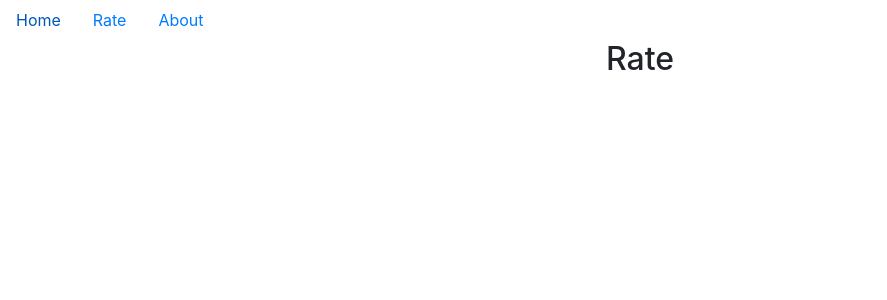
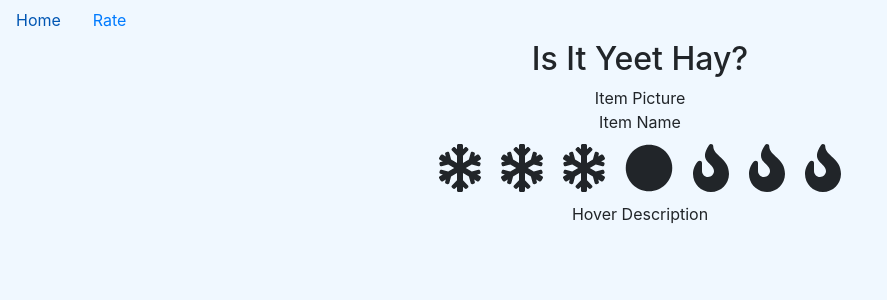
Before and after one commit to moogleberry/yeethay-ui, a React (Create React App) app: page /rate in a window 1280 px wide. Shown: the top 300 px of the page, without its empty margins (0-887 px from the left). Built offline with nearby package versions, Linux system fonts and the light colour scheme.

Commit message:
trying fontawesome in react

```diff
--- a/package.json
+++ b/package.json
@@ -3,6 +3,9 @@
   "version": "0.1.0",
   "private": true,
   "dependencies": {
+    "@fortawesome/fontawesome-svg-core": "^1.2.29",
+    "@fortawesome/free-solid-svg-icons": "^5.13.1",
+    "@fortawesome/react-fontawesome": "^0.1.11",
     "bootstrap": "^4.5.0",
     "font-awesome": "^4.7.0",
     "jquery": "^3.5.1",
--- a/public/index.html
+++ b/public/index.html
@@ -26,7 +26,7 @@
     -->
     <title>Is it Yeet Hay?</title>
   </head>
-  <body>
+  <body style='background-color: aliceblue'>
     <noscript>You need to enable JavaScript to run this app.</noscript>
     <div id="root"></div>
     <!--
--- a/src/Main.js
+++ b/src/Main.js
@@ -3,14 +3,12 @@ import { Switch, Route } from 'react-router-dom';
 
 import Home from './pages/Home/Home.js';
 import Rate from './pages/Rate/Rate.js';
-import About from './pages/About/About.js';
 
 const Main = () => {
   return (
     <Switch> {/* The Switch decides which component to show based on the current URL.*/}
       <Route exact path='/' component={Home}></Route>
       <Route exact path='/rate' component={Rate}></Route>
-      <Route exact path='/about' component={About}></Route>
     </Switch>
   );
 }
--- a/src/Navigation.js
+++ b/src/Navigation.js
@@ -10,9 +10,6 @@ const Navigation = () => (
       <li className='nav-item'>
       	<NavLink className='nav-link' to='/rate'>Rate</NavLink>
       </li>
-      <li className='nav-item'>
-      	<NavLink className='nav-link' to='/about'>About</NavLink>
-      </li>
     </ul>
   </nav>
 );
--- /dev/null
+++ b/src/components/ItemPanel/ItemPanel.js
@@ -0,0 +1,17 @@
+import React from 'react';
+
+const ItemPanel = () => (
+  <div>
+
+  	<div>
+    	Item Picture
+    </div>
+
+    <div>
+    	Item Name
+    </div>
+
+  </div>
+);
+
+export default ItemPanel;
--- /dev/null
+++ b/src/components/RatingPanel/RatingPanel.css
@@ -0,0 +1,3 @@
+.rating-icon {
+	margin: 10px;
+}
--- /dev/null
+++ b/src/components/RatingPanel/RatingPanel.js
@@ -0,0 +1,29 @@
+import './RatingPanel.css';
+import React from 'react';
+import ReactDOM from 'react-dom'
+import { FontAwesomeIcon } from '@fortawesome/react-fontawesome'
+import { faFire } from '@fortawesome/free-solid-svg-icons'
+import { faCircle } from '@fortawesome/free-solid-svg-icons'
+import { faSnowflake } from '@fortawesome/free-solid-svg-icons'
+
+const RatingPanel = () => (
+  <div>
+    <div>
+	    <FontAwesomeIcon className='rating-icon' icon={ faSnowflake } size='3x' />
+	    <FontAwesomeIcon className='rating-icon' icon={ faSnowflake } size='3x' />
+	    <FontAwesomeIcon className='rating-icon' icon={ faSnowflake } size='3x' />
+
+	    <FontAwesomeIcon className='rating-icon' icon={ faCircle } size='3x' />
+
+	    <FontAwesomeIcon className='rating-icon' icon={ faFire } size='3x' />
+	    <FontAwesomeIcon className='rating-icon' icon={ faFire } size='3x' />
+	    <FontAwesomeIcon className='rating-icon' icon={ faFire } size='3x' />
+	</div>
+
+	<div>
+		Hover Description
+	</div>
+  </div>
+);
+
+export default RatingPanel;
--- a/src/pages/About/About.js
+++ /dev/null
@@ -1,9 +0,0 @@
-import React from 'react';
-
-const About = () => (
-  <div className='about'>
-    <h2>About</h2>
-  </div>
-);
-
-export default About;
--- a/src/pages/Home/Home.js
+++ b/src/pages/Home/Home.js
@@ -1,7 +1,7 @@
 import React from 'react';
 
 const Home = () => (
-  <div className='home'>
+  <div>
     <h2>Home</h2>
   </div>
 );
--- a/src/pages/Rate/Rate.js
+++ b/src/pages/Rate/Rate.js
@@ -1,9 +1,15 @@
 import React from 'react';
+import ItemPanel from '../../components/ItemPanel/ItemPanel.js';
+import RatingPanel from '../../components/RatingPanel/RatingPanel.js';
 
 const Rate = () => (
-  <div className='rate'>
-    <h2>Rate</h2>
-  </div>
+	<div>
+		<h2>Is It Yeet Hay?</h2>
+		<div>
+			<ItemPanel></ItemPanel>
+			<RatingPanel></RatingPanel>
+		</div>
+	</div>
 );
 
 export default Rate;
```
Also changed, not shown: 1 other file (tests, documents, lock files or other folders).
